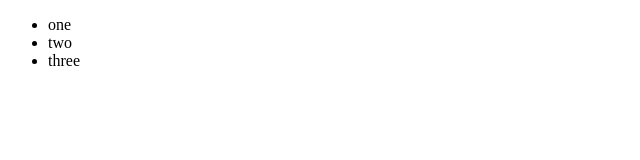
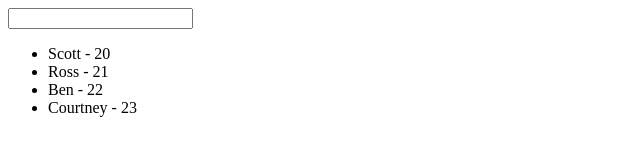
Before and after one commit to rajatmodi/angular101, a plain HTML site: page index.html in a window 1280 px wide. Shown: the whole page, without its empty margins (0-640 px from the left). Drawn offline with nearby package versions, Linux system fonts and the light colour scheme.

Commit message:
Search Filter. Just Getting Started :D

```diff
--- a/index.html
+++ b/index.html
@@ -4,10 +4,14 @@
 			<title>Angular ....</title>
 			<script src="https://ajax.googleapis.com/ajax/libs/angularjs/1.5.6/angular.min.js"></script>
 	</head>
-	<body ng-init="list = ['one','two','three']">
+	<body ng-init="list = [{name:'Scott' , age:20},
+	{name:'Ross' , age:21},
+	{name:'Ben' , age:22},
+	{name:'Courtney' , age:23}]">
+		<input type="text" ng-model="search">
 		<ul>
-			<li ng-repeat = "item in list">
-				{{item}}
+			<li ng-repeat = "item in list | filter:search">
+				{{item.name}} - {{item.age}}
 			</li>
 		</ul>
 	</body>
```
